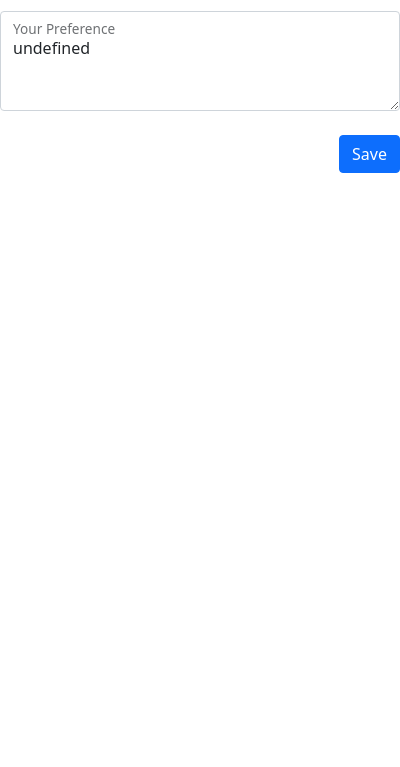
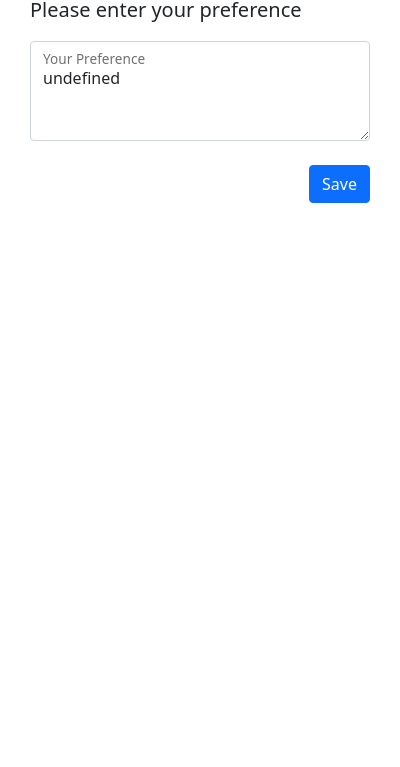
Before and after one commit to recalign/RecAlign, a browser extension: page chrome-extension/popup.html in a window 400 px wide. Shown: the part 77-844 px from the top of the page. Drawn offline with Linux system fonts and the light colour scheme.

Commit message:
beautify.

```diff
--- a/chrome-extension/popup.html
+++ b/chrome-extension/popup.html
@@ -10,7 +10,7 @@
     <script src="./popup.js"></script>
     <title>Hello, world!</title>
   </head>
-  <body style="width:400px; height:580px">
+  <body style="width:400px; height:580px; padding:30px">
     <h1>RecAlign</h1>
     <p class="lead">Please enter your preference</p>
 
```
